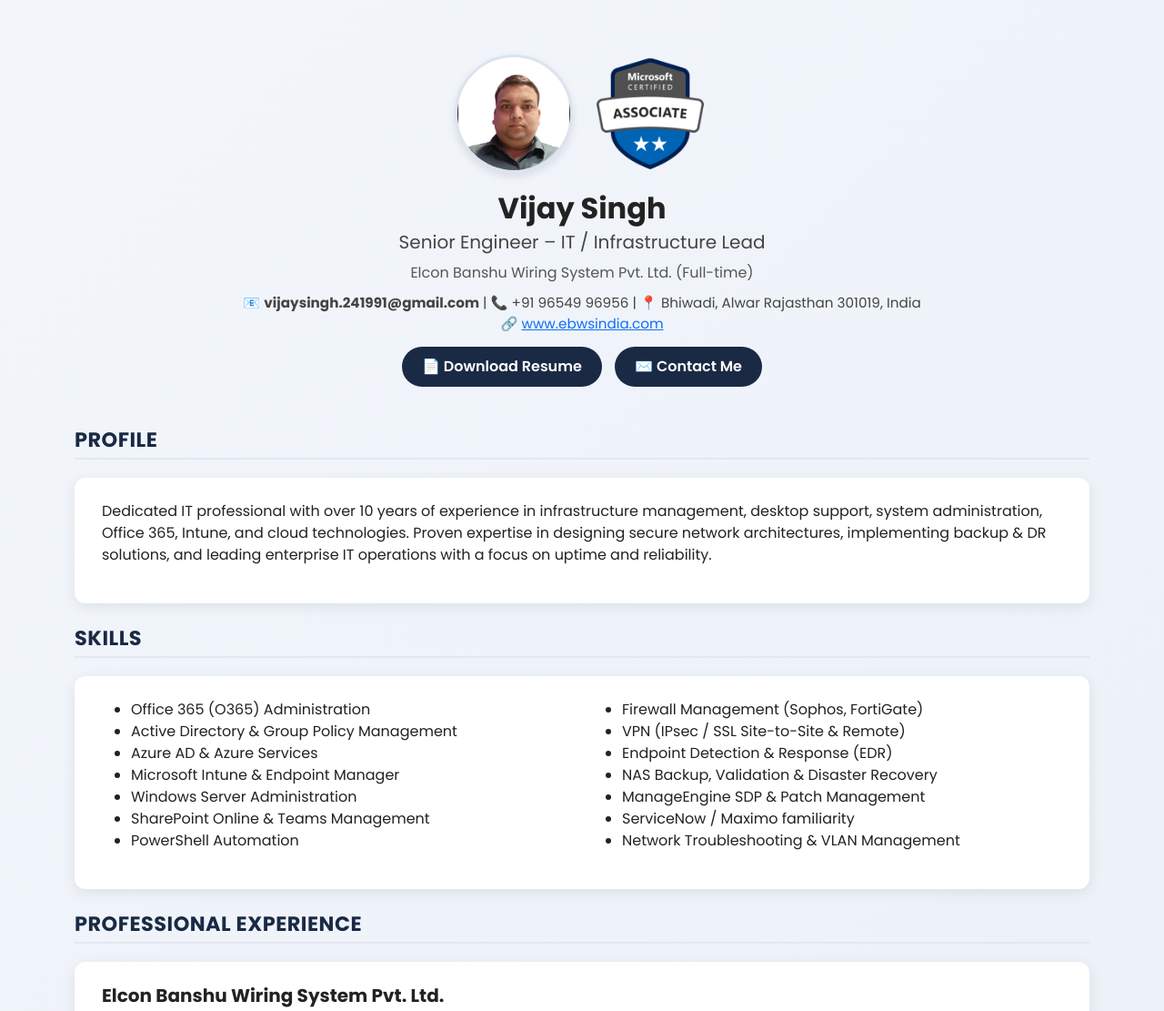
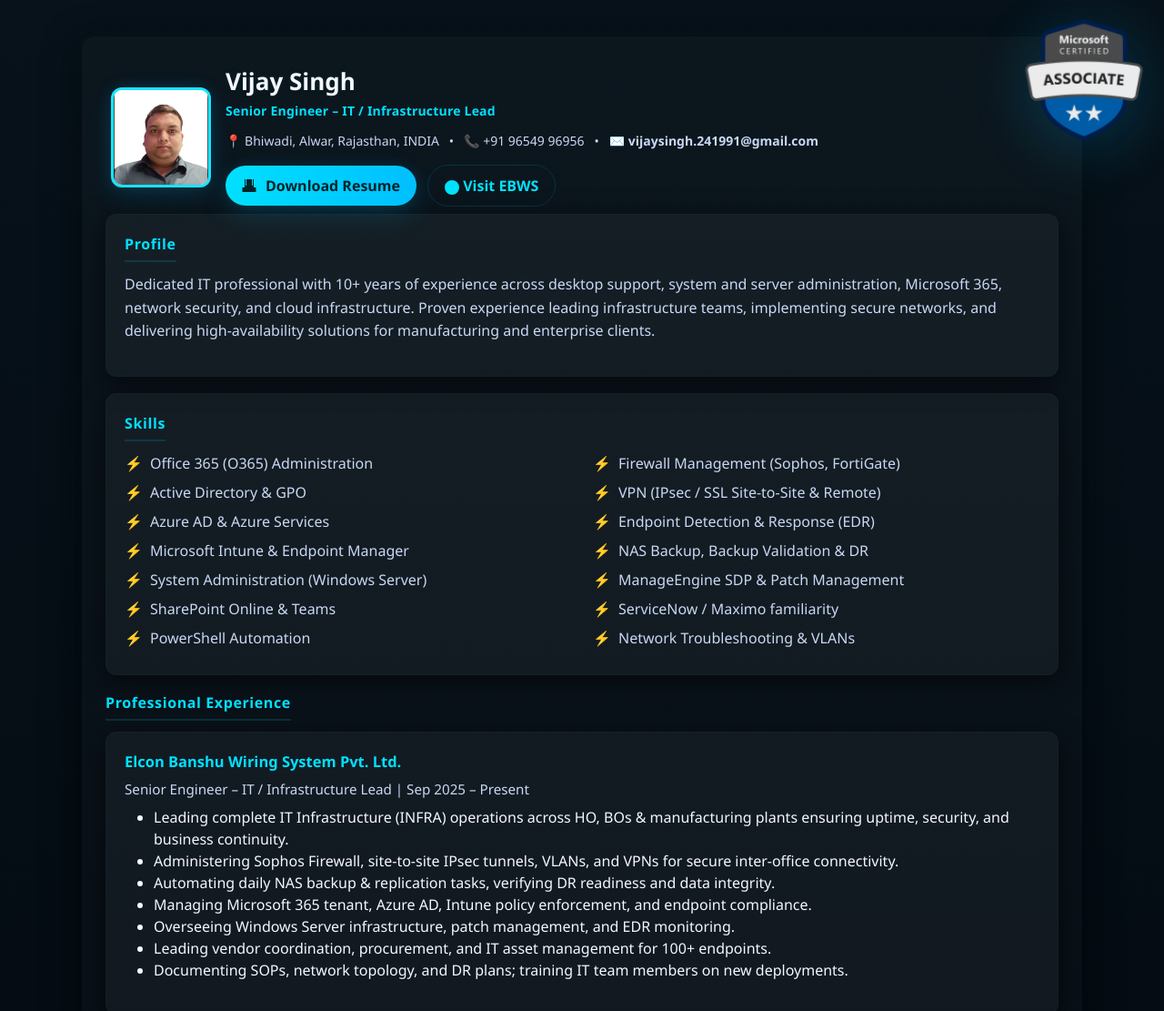
Before and after one commit to vijaysingh-241991/vijay-singh-portfolio, a plain HTML site: page index.html in a window 1280 px wide. Shown: the top 1111 px of the page at 91% size. Drawn offline with nearby package versions, Linux system fonts and the light colour scheme.

Commit message:
Update index.html

```diff
--- a/index.html
+++ b/index.html
@@ -1,150 +1,271 @@
 <!DOCTYPE html>
 <html lang="en">
 <head>
-  <meta charset="UTF-8" />
-  <meta name="viewport" content="width=device-width, initial-scale=1.0" />
-  <title>Vijay Singh | IT Infrastructure Portfolio</title>
-  <link rel="preconnect" href="https://fonts.googleapis.com">
-  <link rel="preconnect" href="https://fonts.gstatic.com" crossorigin>
-  <link href="https://fonts.googleapis.com/css2?family=Poppins:wght@400;600;700&display=swap" rel="stylesheet">
+  <meta charset="utf-8" />
+  <meta name="viewport" content="width=device-width,initial-scale=1" />
+  <title>Vijay Singh | Senior Engineer – IT / Infrastructure Lead</title>
+
+  <!-- Bootstrap (for grid & responsiveness) -->
   <link href="https://cdn.jsdelivr.net/npm/bootstrap@5.3.3/dist/css/bootstrap.min.css" rel="stylesheet">
 
   <style>
-    body {
-      font-family: 'Poppins', sans-serif;
-      background: linear-gradient(135deg, #f2f6fb 0%, #e8eef6 100%);
-      color:#222; margin:0; padding:0;
+    :root{
+      --bg-from: #07121a;
+      --bg-to: #02040a;
+      --neon: #00e0ff;              /* main neon cyan */
+      --neon-bright: #00bfff;      /* brighter pulsing blue */
+      --text-main: #f4f8ff;
+      --sub: #c9d8f5;
+      --card-bg: rgba(255,255,255,0.04);
+    }
+
+    /* Page */
+    body{
+      margin:0;
+      font-family: "Segoe UI", "Poppins", Arial, sans-serif;
+      background: linear-gradient(180deg, var(--bg-from), var(--bg-to));
+      color:var(--text-main);
+      -webkit-font-smoothing:antialiased;
+      -moz-osx-font-smoothing:grayscale;
       scroll-behavior:smooth;
     }
-    header { text-align:center; padding:60px 20px 40px; }
-    header h1 { font-weight:700; font-size:2rem; margin-bottom:6px; }
-    header h5 { color:#444; margin-bottom:10px; }
-    header p { color:#555; margin:0; }
 
-    .top-banner {
-      display:flex; justify-content:center; align-items:center;
-      gap:20px; flex-wrap:wrap; margin-bottom:20px;
-    }
-    .profile-photo {
-      width:130px; height:130px; border-radius:50%;
-      object-fit:cover; border:3px solid #dbe3ef;
-      box-shadow:0 4px 10px rgba(0,0,0,0.1);
-    }
-    .certified-badge { width:130px; }
-
-    .btn-custom {
-      background-color:#1a2a44; color:#fff; padding:10px 22px;
-      border-radius:30px; font-weight:600; text-decoration:none;
-      margin:5px; transition:all .3s ease;
-      display:inline-block;
-    }
-    .btn-custom:hover { background-color:#2b3c5c; }
-
-    .contact-info { font-size:.95rem; color:#444; margin-top:10px; }
-
-    .card-plain {
-      background:#fff; border-radius:12px;
-      box-shadow:0 4px 15px rgba(0,0,0,0.08);
-      padding:25px 30px; margin-bottom:25px;
-      transition:all .3s ease-in-out;
-      opacity:0; transform:translateY(20px);
-    }
-    .card-plain:hover {
-      transform:translateY(-4px);
-      box-shadow:0 6px 20px rgba(0,0,0,0.12);
-    }
-    .visible { opacity:1; transform:translateY(0); transition:all .8s ease-in-out; }
-
-    h2.section-title {
-      font-size:1.4rem; font-weight:700;
-      color:#1a2a44; text-transform:uppercase;
-      letter-spacing:.5px; margin-bottom:20px;
-      border-bottom:2px solid #e3e8f0; padding-bottom:6px;
+    /* Main container (keeps the box-card style) */
+    .container-wrap{
+      max-width:1100px;
+      margin:40px auto;
+      padding:26px;
+      border-radius:14px;
+      background: linear-gradient(180deg, rgba(255,255,255,0.02), rgba(255,255,255,0.01));
+      box-shadow: 0 10px 40px rgba(0,0,0,0.6), 0 0 40px rgba(0,224,255,0.03);
+      position:relative;
+      overflow:visible;
     }
 
-    footer { text-align:center; font-size:.85rem; color:#777; margin:40px 0 20px; }
+    /* Fixed pulsing badge (top-right, visible during scroll) */
+    .fixed-badge {
+      position: fixed;
+      top: 18px;
+      right: 18px;
+      width: 140px;
+      z-index: 1200;
+      opacity: 0.92;
+      filter: drop-shadow(0 10px 30px rgba(0,191,255,0.18));
+      transform-origin:center;
+      /* pulsing bright blue */
+      animation: badgePulse 1.8s ease-in-out infinite;
+    }
+    @keyframes badgePulse {
+      0%   { transform: scale(1); filter: drop-shadow(0 10px 30px rgba(0,191,255,0.18)); }
+      50%  { transform: scale(1.04); filter: drop-shadow(0 18px 45px rgba(0,191,255,0.35)); }
+      100% { transform: scale(1); filter: drop-shadow(0 10px 30px rgba(0,191,255,0.18)); }
+    }
 
-    @media(max-width:768px){
-      header h1{font-size:1.6rem;}
-      .certified-badge{width:100px;}
-      .profile-photo{width:110px;height:110px;}
+    /* Header (match screenshot 1) */
+    .header-row{
+      display:flex;
+      align-items:center;
+      gap:22px;
+      padding:8px 6px;
     }
+    .profile-left{
+      display:flex;
+      align-items:center;
+      gap:16px;
+    }
+    .profile-pic{
+      width:110px;
+      height:110px;
+      object-fit:cover;
+      border-radius:12px;
+      border:3px solid rgba(0,224,255,0.9);
+      box-shadow: 0 10px 30px rgba(0,191,255,0.12), 0 0 18px rgba(0,191,255,0.12);
+      background:#fff;
+      flex-shrink:0;
+    }
+
+    .name-block{
+      display:flex;
+      flex-direction:column;
+      gap:6px;
+    }
+    .name-block h1{
+      margin:0;
+      font-size:26px;
+      color:var(--text-main);
+      font-weight:700;
+      text-shadow:0 0 12px rgba(0,224,255,0.06);
+    }
+    .title-small{
+      color:var(--neon);
+      font-weight:700;
+      font-size:14px;
+      letter-spacing:0.2px;
+    }
+    .meta-row{
+      margin-top:6px;
+      color:var(--sub);
+      font-size:14px;
+    }
+
+    /* Buttons (neon rounded) */
+    .action-row{
+      margin-top:14px;
+      display:flex;
+      gap:12px;
+      align-items:center;
+      flex-wrap:wrap;
+    }
+    .btn-neon{
+      background: linear-gradient(90deg,var(--neon),var(--neon-bright));
+      color:#002229;
+      border:none;
+      padding:10px 18px;
+      border-radius:30px;
+      font-weight:700;
+      box-shadow: 0 10px 30px rgba(0,191,255,0.16), 0 0 18px rgba(0,191,255,0.08);
+      text-decoration:none;
+      display:inline-flex;
+      gap:10px;
+      align-items:center;
+    }
+    .btn-outline-neon{
+      background:transparent;
+      color:var(--neon);
+      border:1px solid rgba(0,224,255,0.14);
+      padding:10px 18px;
+      border-radius:30px;
+      font-weight:700;
+      text-decoration:none;
+      box-shadow: inset 0 0 12px rgba(0,224,255,0.02);
+    }
+
+    /* Section title */
+    .section-title{
+      color:var(--neon);
+      font-weight:800;
+      letter-spacing:0.6px;
+      margin-bottom:12px;
+      display:inline-block;
+      padding-bottom:6px;
+      border-bottom:2px solid rgba(0,224,255,0.14);
+    }
+
+    /* Card style (experience, skills, profile) */
+    .card-plain{
+      background:var(--card-bg);
+      border-radius:12px;
+      padding:20px;
+      margin-bottom:18px;
+      box-shadow: 0 6px 28px rgba(0,0,0,0.6);
+      border: 1px solid rgba(0,224,255,0.03);
+    }
+
+    /* Skills bullets: ⚡ cyan */
+    .skills-list { list-style:none; padding-left:0; margin:0; }
+    .skills-list li { margin-bottom:8px; color:var(--sub); }
+    .skills-list li::before { content:"⚡"; margin-right:8px; color:var(--neon); }
+
+    /* Experience company styling */
+    .company { color:var(--neon); font-weight:800; font-size:1.03rem; margin-bottom:6px; }
+    .period { color:var(--sub); font-size:0.95rem; margin-bottom:8px; display:block; }
+
+    /* smaller screens */
+    @media (max-width:880px){
+      .header-row{flex-direction:column;align-items:center;text-align:center;gap:10px;}
+      .profile-pic{width:100px;height:100px;}
+      .fixed-badge{width:110px; top:12px; right:12px;}
+    }
+
+    /* final footer */
+    footer{ text-align:center; color:var(--sub); margin-top:18px; font-size:0.9rem; padding-bottom:18px; }
+
   </style>
 </head>
-
 <body>
 
-<header>
-  <!-- Side-by-Side Photo + Badge -->
-  <div class="top-banner">
-    <img src="Profile Photo.jpeg" alt="Vijay Singh" class="profile-photo">
-    <img src="Microsoft-Certified.webp" alt="Microsoft Certified" class="certified-badge">
+  <!-- Fixed bright pulsing badge at top-right (stays visible while scrolling) -->
+  <img src="Microsoft-Certified.webp"
+       alt="Microsoft Certified: Azure Administrator Associate"
+       class="fixed-badge" />
+
+  <div class="container container-wrap">
+
+    <!-- Header: layout same as screenshot 1 (left photo, name/title, contact + buttons below) -->
+    <div class="header-row">
+      <div class="profile-left">
+        <img src="Profile Photo.jpeg" alt="Vijay Singh" class="profile-pic" />
+        <div class="name-block">
+          <h1>Vijay Singh</h1>
+          <div class="title-small">Senior Engineer – IT / Infrastructure Lead</div>
+          <div class="meta-row">
+            📍 Bhiwadi, Alwar, Rajasthan, INDIA &nbsp; • &nbsp;
+            📞 +91 96549 96956 &nbsp; • &nbsp;
+            ✉️ <strong>vijaysingh.241991@gmail.com</strong>
           </div>
 
-  <h1>Vijay Singh</h1>
-  <h5>Senior Engineer – IT / Infrastructure Lead</h5>
-  <p>Elcon Banshu Wiring System Pvt. Ltd. (Full-time)</p>
+          <div class="action-row" style="margin-top:10px;">
+            <a href="VIJAY_SINGH_Resume.pdf" download class="btn-neon">
+              <svg xmlns="http://www.w3.org/2000/svg" width="16" height="16" fill="#002229" viewBox="0 0 16 16"><path d="M.5 9.9V15h15V9.9H.5zM4 1v7h1V1h6v7h1V1h1v9H3V1h1z"/></svg>
+              Download Resume
+            </a>
 
-  <div class="contact-info">
-    📧 <strong>vijaysingh.241991@gmail.com</strong> | 📞 +91 96549 96956 | 📍 Bhiwadi, Alwar Rajasthan 301019, India<br>
-    🔗 <a href="https://www.ebwsindia.com" target="_blank">www.ebwsindia.com</a>
+            <a href="https://www.ebwsindia.com" target="_blank" class="btn-outline-neon">
+              <svg xmlns="http://www.w3.org/2000/svg" width="16" height="16" fill="currentColor" viewBox="0 0 16 16"><path d="M8 0a8 8 0 1 0 0 16A8 8 0 0 0 8 0zM4.5 6a6 6 0 0 0 7 0V4a6 6 0 0 0-7 2z"/></svg>
+              Visit EBWS
+            </a>
           </div>
 
-  <div class="mt-2">
-    <a href="VIJAY_SINGH_Resume.pdf" download class="btn-custom">📄 Download Resume</a>
-    <a href="mailto:vijaysingh.241991@gmail.com" class="btn-custom">✉️ Contact Me</a>
         </div>
-</header>
+      </div>
+    </div>
 
-<main class="container">
-  <!-- Profile Section -->
-  <section class="section" id="profile">
-    <h2 class="section-title">Profile</h2>
-    <div class="card-plain">
-      <p>Dedicated IT professional with over 10 years of experience in infrastructure management, desktop support, system administration, Office 365, Intune, and cloud technologies. Proven expertise in designing secure network architectures, implementing backup & DR solutions, and leading enterprise IT operations with a focus on uptime and reliability.</p>
-    </div>
+    <!-- Profile card -->
+    <section class="card-plain" id="profile">
+      <div class="section-title">Profile</div>
+      <p style="color:var(--sub);line-height:1.6;">
+        Dedicated IT professional with 10+ years of experience across desktop support, system and server administration, Microsoft 365, network security, and cloud infrastructure. Proven experience leading infrastructure teams, implementing secure networks, and delivering high-availability solutions for manufacturing and enterprise clients.
+      </p>
     </section>
 
-  <!-- Skills Section -->
-  <section class="section" id="skills">
-    <h2 class="section-title">Skills</h2>
-    <div class="card-plain">
+    <!-- Skills -->
+    <section class="card-plain" id="skills">
+      <div class="section-title">Skills</div>
       <div class="row">
         <div class="col-md-6">
-          <ul>
+          <ul class="skills-list">
             <li>Office 365 (O365) Administration</li>
-            <li>Active Directory & Group Policy Management</li>
+            <li>Active Directory & GPO</li>
             <li>Azure AD & Azure Services</li>
             <li>Microsoft Intune & Endpoint Manager</li>
-            <li>Windows Server Administration</li>
-            <li>SharePoint Online & Teams Management</li>
+            <li>System Administration (Windows Server)</li>
+            <li>SharePoint Online & Teams</li>
             <li>PowerShell Automation</li>
           </ul>
         </div>
         <div class="col-md-6">
-          <ul>
+          <ul class="skills-list">
             <li>Firewall Management (Sophos, FortiGate)</li>
             <li>VPN (IPsec / SSL Site-to-Site & Remote)</li>
             <li>Endpoint Detection & Response (EDR)</li>
-            <li>NAS Backup, Validation & Disaster Recovery</li>
+            <li>NAS Backup, Backup Validation & DR</li>
             <li>ManageEngine SDP & Patch Management</li>
             <li>ServiceNow / Maximo familiarity</li>
-            <li>Network Troubleshooting & VLAN Management</li>
+            <li>Network Troubleshooting & VLANs</li>
           </ul>
-        </div>
         </div>
       </div>
     </section>
 
-  <!-- Experience Section -->
-  <section class="section" id="experience">
-    <h2 class="section-title">Professional Experience</h2>
+    <!-- Experience (each company in its own card — full detailed bullets) -->
+    <section id="experience">
+      <div class="section-title">Professional Experience</div>
 
-    <!-- EBWS -->
+      <!-- Elcon (current) -->
       <div class="card-plain">
-      <h5><strong>Elcon Banshu Wiring System Pvt. Ltd.</strong></h5>
-      <p><em>Senior Engineer – IT / Infrastructure Lead | Sep 2025 – Present</em></p>
-      <ul>
+        <div class="company">Elcon Banshu Wiring System Pvt. Ltd.</div>
+        <span class="period">Senior Engineer – IT / Infrastructure Lead | Sep 2025 – Present</span>
+        <ul style="margin-top:8px; color:var(--text-main);">
           <li>Leading complete IT Infrastructure (INFRA) operations across HO, BOs & manufacturing plants ensuring uptime, security, and business continuity.</li>
           <li>Administering Sophos Firewall, site-to-site IPsec tunnels, VLANs, and VPNs for secure inter-office connectivity.</li>
           <li>Automating daily NAS backup & replication tasks, verifying DR readiness and data integrity.</li>
@@ -157,25 +278,25 @@
 
       <!-- Progression -->
       <div class="card-plain">
-  <h5><strong>Progression Infonet Pvt. Ltd. (Client: Imperial Auto Industries)</strong></h5>
-  <p><em>System Engineer – IT Infrastructure | Jun 2024 – Sep 2025</em></p>
-  <ul>
+        <div class="company">Progression Infonet Pvt. Ltd. <small style="color:var(--sub)">• Client: Imperial Auto Industries</small></div>
+        <span class="period">System Engineer – IT Infrastructure | Jun 2024 – Sep 2025</span>
+        <ul style="margin-top:8px; color:var(--text-main);">
           <li>Managed hybrid Windows Server & Azure environments ensuring high availability and compliance.</li>
           <li>Administered Active Directory structure, GPOs, and user lifecycle for 1,000+ accounts.</li>
           <li>Configured Intune MDM, Conditional Access, and MFA policies for security improvement.</li>
           <li>Automated user provisioning and mailbox creation via PowerShell scripts.</li>
           <li>Planned patch management schedules, conducted vulnerability remediation and backup validation.</li>
-    <li>Collaborated with <strong>Imperial Auto Industries</strong> IT teams on infrastructure migration, documentation, and long-term maintainability.</li>
+          <li>Collaborated with Imperial Auto Industries IT teams on infrastructure migration, documentation and maintainability.</li>
         </ul>
       </div>
 
       <!-- Future Focus -->
       <div class="card-plain">
-      <h5><strong>Future Focus Infotech Pvt. Ltd. (Client: IBM India)</strong></h5>
-      <p><em>IT Support Engineer – L2 | Feb 2023 – May 2024</em></p>
-      <ul>
-        <li>Provided system administration support for Windows Server, Exchange, and M365 for IBM’s internal infrastructure.</li>
-        <li>Monitored and resolved incident/change tickets via ServiceNow, ensuring SLA compliance.</li>
+        <div class="company">Future Focus Infotech Pvt. Ltd. <small style="color:var(--sub)">• Client: IBM India</small></div>
+        <span class="period">IT Support Engineer – L2 | Feb 2023 – May 2024</span>
+        <ul style="margin-top:8px; color:var(--text-main);">
+          <li>Provided system administration support for Windows Server, Exchange, and M365 for IBM client infrastructure.</li>
+          <li>Monitored and resolved incident/change tickets via ServiceNow ensuring SLA compliance.</li>
           <li>Handled complex AD replication, logon failures, and account lockout issues.</li>
           <li>Developed PowerShell scripts for automation and audit reporting.</li>
           <li>Supported rollout of MFA, Conditional Access, and compliance policies.</li>
@@ -184,61 +305,57 @@
 
       <!-- Isourse -->
       <div class="card-plain">
-      <h5><strong>Isourse Technologies Pvt. Ltd. (Client: Uno Minda)</strong></h5>
-      <p><em>IT Support Engineer | May 2022 – Dec 2022</em></p>
-      <ul>
-        <li>Managed Active Directory user lifecycle (joiners, movers, leavers) for Uno Minda plants.</li>
-        <li>Configured GPOs for desktop restrictions, mapped drives, and application policies.</li>
-        <li>Provided secure VPN and RDP access for remote users.</li>
-        <li>Performed software deployment, patch management, and backup restoration.</li>
-        <li>Supported factory LAN devices, NAS storage, and production-related IT systems.</li>
+        <div class="company">Isourse Technologies Pvt. Ltd. <small style="color:var(--sub)">• Client: Uno Minda</small></div>
+        <span class="period">IT Support Engineer | May 2022 – Dec 2022</span>
+        <ul style="margin-top:8px; color:var(--text-main);">
+          <li>Managed Active Directory user lifecycle (joiners, movers, leavers) and maintained GPOs for factory desktops.</li>
+          <li>Provisioned RDP & VPN access for remote users, ensuring secure connectivity and least-privilege access.</li>
+          <li>Deployed software packages, antivirus, and security updates across endpoints and validated patch success.</li>
+          <li>Supported factory network (LAN) devices, CCTV connectivity, and shared storage (NAS) for production data.</li>
         </ul>
       </div>
 
       <!-- S.S. Enterprises -->
       <div class="card-plain">
-      <h5><strong>S.S. Enterprises</strong></h5>
-      <p><em>Desktop Support Engineer | Aug 2019 – Apr 2022</em></p>
-      <ul>
-        <li>Installed and configured Windows OS, applications, and security updates for end users.</li>
-        <li>Managed printer queues, network shares, and local Active Directory authentication.</li>
-        <li>Assisted in small server migrations and endpoint security configurations.</li>
-        <li>Maintained asset inventory and supported end users on hardware refresh cycles.</li>
+        <div class="company">S.S. Enterprises</div>
+        <span class="period">Desktop Support Engineer | Aug 2019 – Apr 2022</span>
+        <ul style="margin-top:8px; color:var(--text-main);">
+          <li>Delivered on-site and remote desktop support: OS installations, application setups, and user troubleshooting.</li>
+          <li>Managed local AD authentication for small clusters and maintained print queues, shared drives, and local backups.</li>
+          <li>Assisted with small server migrations, hardware refresh projects and endpoint security configuration.</li>
         </ul>
       </div>
 
       <!-- Quality Footwear -->
       <div class="card-plain">
-      <h5><strong>Quality Footwear Industries</strong></h5>
-      <p><em>Desktop Support Engineer | Sep 2014 – Aug 2019</em></p>
-      <ul>
-        <li>Provided end-to-end IT support for desktops, laptops, and networking equipment.</li>
+        <div class="company">Quality Footwear Industries</div>
+        <span class="period">Desktop Support Engineer | Sep 2014 – Aug 2019</span>
+        <ul style="margin-top:8px; color:var(--text-main);">
+          <li>Provided end-to-end IT support for factory & office users — desktops, laptops, printers, and LAN issues.</li>
           <li>Troubleshot Windows OS, driver issues, and local network connectivity.</li>
-        <li>Performed preventive maintenance, backups, and IT asset management.</li>
+          <li>Performed preventive maintenance and IT equipment upgrades; maintained periodic backups and system hygiene checks.</li>
         </ul>
       </div>
+
     </section>
 
     <!-- Education -->
-  <section class="section" id="education">
-    <h2 class="section-title">Education & Training</h2>
-    <div class="card-plain">
-      <ul>
+    <section class="card-plain">
+      <div class="section-title">Education & Training</div>
+      <ul style="color:var(--text-main);">
         <li>BCA — Shobhit University, Meerut</li>
         <li>Azure Administrator (AZ-104) — Microsoft Certified</li>
         <li>Windows Server Training — SSDN Technologies, Gurugram</li>
       </ul>
+    </section>
+
+    <footer>
+      © 2025 Vijay Singh — All Rights Reserved
+    </footer>
+
   </div>
-  </section>
-</main>
 
-<footer>© 2025 Vijay Singh | Portfolio Website</footer>
-
-<script>
-  const observer=new IntersectionObserver(entries=>{
-    entries.forEach(e=>{if(e.isIntersecting)e.target.classList.add('visible');});
-  },{threshold:0.1});
-  document.querySelectorAll('.card-plain').forEach(c=>observer.observe(c));
-</script>
+  <!-- Bootstrap JS (optional) -->
+  <script src="https://cdn.jsdelivr.net/npm/bootstrap@5.3.3/dist/js/bootstrap.bundle.min.js"></script>
 </body>
 </html>
```
Lines whose indentation alone changed are shown as unchanged.
